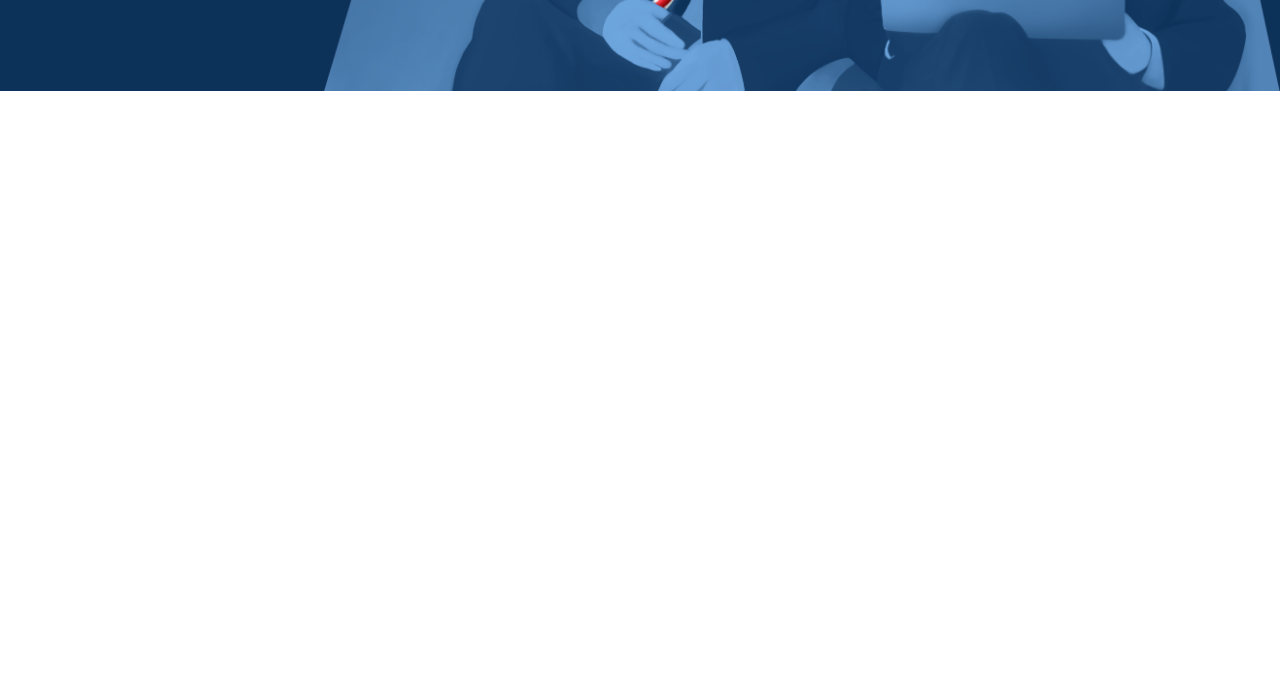
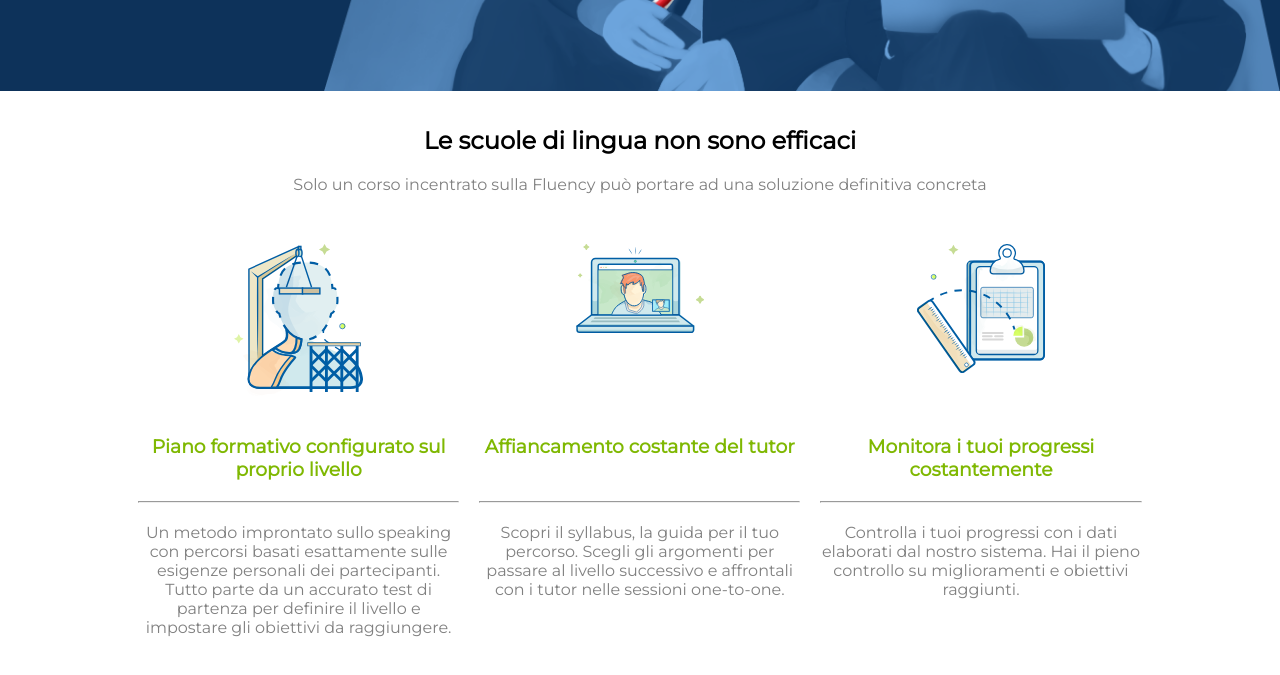
Before and after one commit to LeoNick85/htmlcss-fluentify, a plain HTML site: page index.html in a window 1280 px wide. Shown: the part 409-1084 px from the top of the page. Drawn offline with Linux system fonts and the light colour scheme.

Commit message:
Added first section

```diff
--- a/index.html
+++ b/index.html
@@ -47,7 +47,48 @@
             </div>
         </header>
         <main>
-
+            <div class="container">
+                <section id="course-detail">
+                    <h2>Le scuole di lingua non sono efficaci</h2>
+                    <p>Solo un corso incentrato sulla Fluency può portare ad una soluzione definitiva concreta</p>
+                    <div class="detail-description">
+                        <div class="detail-item">
+                            <img src="img/profile.svg" alt="Profilo personale">
+                        </div>
+                        <div class="detail-item">
+                            <img src="img/laptop.svg" alt="Profilo personale">
+                        </div>
+                        <div class="detail-item">
+                            <img src="img/document.svg" alt="Profilo personale">
+                        </div>
+                    </div>
+                    <div class="detail-description">
+                        <div class="detail-item">
+                            <h3>Piano formativo configurato sul proprio livello</h3>
+                        </div>
+                        <div class="detail-item">
+                            <h3>Affiancamento costante del tutor</h3>
+                        </div>
+                        <div class="detail-item">
+                            <h3>Monitora i tuoi progressi costantemente</h3>
+                        </div>
+                    </div>
+                    <div class="detail-description">
+                        <div class="detail-item">
+                            <hr>
+                            <p>Un metodo improntato sullo speaking con percorsi basati esattamente sulle esigenze personali dei partecipanti. Tutto parte da un accurato test di partenza per definire il livello e impostare gli obiettivi da raggiungere.</p>
+                        </div>
+                        <div class="detail-item">
+                            <hr>
+                            <p>Scopri il syllabus, la guida per il tuo percorso. Scegli gli argomenti per passare al livello successivo e affrontali con i tutor nelle sessioni one-to-one.</p>
+                        </div>
+                        <div class="detail-item">
+                            <hr>
+                            <p>Controlla i tuoi progressi con i dati elaborati dal nostro sistema. Hai il pieno controllo su miglioramenti e obiettivi raggiunti.</p>
+                        </div>
+                    </div>
+                </section>
+            </div>
         </main>
         <footer>
 
--- a/style.css
+++ b/style.css
@@ -119,6 +119,43 @@ main {
     height: 1000px;
 }
 
+#course-detail {
+    text-align: center;
+}
+
+#course-detail h2 {
+    margin-top: 35px;
+    margin-bottom: 20px;
+}
+
+#course-detail h3 {
+    margin-top: 20px;
+    margin-bottom: 20px;
+    color: #7fb802;
+}
+
+#course-detail p {
+    margin-top: 20px;
+    margin-bottom: 50px;
+    color: grey;
+}
+
+.detail-description::after {
+    content: "";
+    clear: both;
+     display: block;
+}
+.detail-item {
+    float: left;
+    width: 33.32%;
+    padding: 0 10px;
+}
+
+.detail-item img {
+ width: 40%;
+ margin-bottom: 15px;
+}
+
 footer {
     height: 400px;
     background-color: #17406b;
```
Also changed, not shown: img/document.svg (added), img/laptop.svg (added), img/profile.svg (added).
